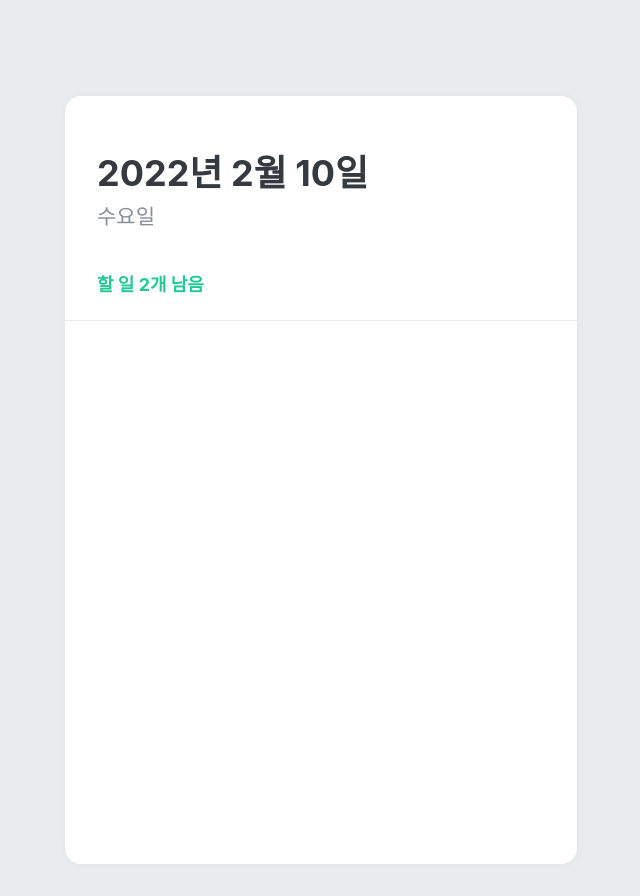
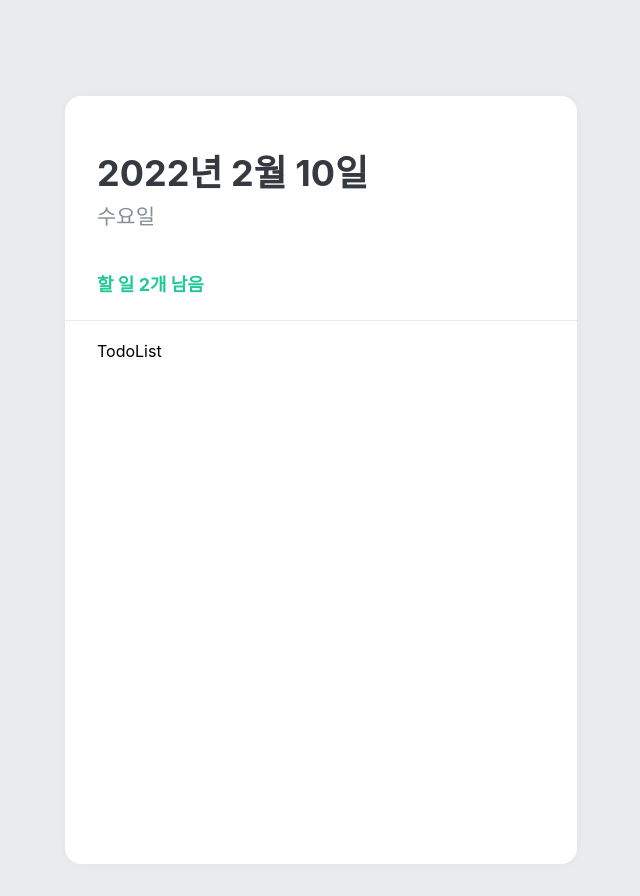
Before and after one commit to New-Stack/context-practice, a React (Create React App) app: page / in a window 1280 px wide. Shown: the whole page, without its empty margins (319-959 px from the left). Built offline with nearby package versions, Linux system fonts and the light colour scheme.

Commit message:
⚡:: Velopert Context API create TodoList

```diff
--- a/src/App.tsx
+++ b/src/App.tsx
@@ -1,6 +1,7 @@
 import React from "react";
 import { createGlobalStyle } from "styled-components";
 import Head from "./components/todoHead/Head";
+import TodoList from "./components/todoList/TodoList";
 import Template from "./components/todoTemplate/Template";
 
 const GlobalStyle = createGlobalStyle`
@@ -15,6 +16,7 @@
       <GlobalStyle />
       <Template>
         <Head />
+        <TodoList />
       </Template>
     </>
   );
--- /dev/null
+++ b/src/components/todoList/TodoList.tsx
@@ -0,0 +1,15 @@
+import React, { FC } from "react";
+import styled from "styled-components";
+
+const TodoListBlock = styled.div`
+  flex: 1;
+  padding: 20px 32px;
+  padding-bottom: 48px;
+  overflow-y: auto;
+`;
+
+const TodoList: FC = () => {
+  return <TodoListBlock>TodoList</TodoListBlock>;
+};
+
+export default TodoList;
```
